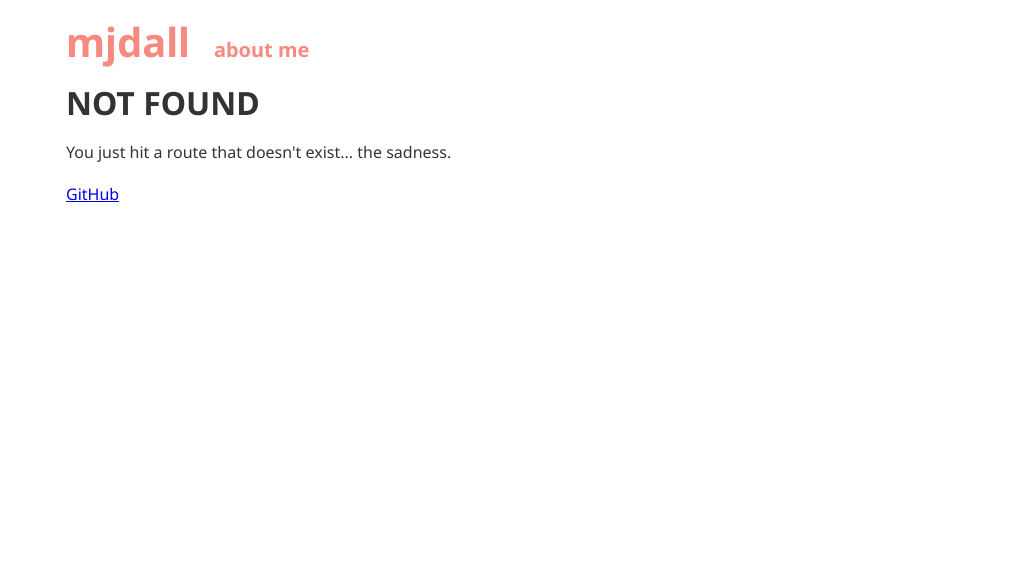
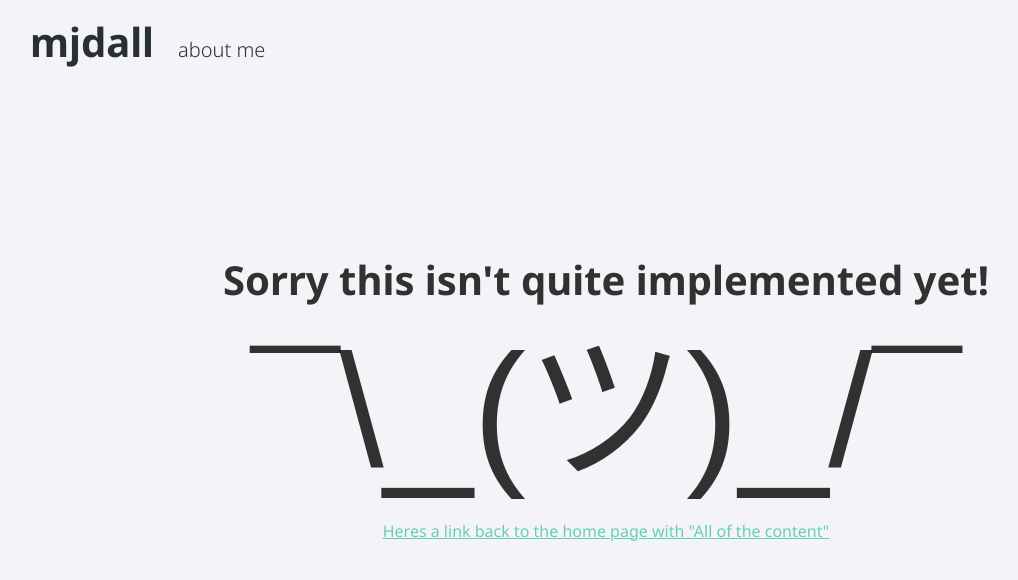
Before and after one commit to mjdall/mjdall-ps, a Gatsby site: page /about-me in a window 1280 px wide. Before the commit this address had no page. Shown: the whole page, without its empty margins (34-1052 px from the left). Built offline with nearby package versions, Linux system fonts and the light colour scheme; Gatsby itself is replaced by a stand-in of ours.

Commit message:
Layout Pages and define Styled Components

```diff
--- a/src/components/Header.js
+++ b/src/components/Header.js
@@ -2,23 +2,53 @@ import React from 'react'
 import { Link } from 'gatsby'
 import PropTypes from 'prop-types'
 
+import styled, { ThemeProvider } from 'styled-components'
 import HeaderText from './Style/HeaderText'
 
-const Header = ({ siteTitle }) => (
-  <header style={{ paddingTop: '20px' }}>
+const StyledHeader = styled.header`
+  position: fixed;
+  width: 100%;
+  height: 10vh;
+  top: 2.5vh;
+  left: 5vw;
+  right: 0;
+  bottom: 0;
+  z-index: 1;
+`
+
+const Header = ({ siteTitle, theme }) => (
+  <ThemeProvider theme={theme}>
+    <StyledHeader>
       <>
-      <HeaderText inline removeLink>
-        <Link to="/" style={{ textDecoration: 'none', color: '#F78A80' }}>
+        <HeaderText inline removeLink padRight>
+          <Link
+            to="/"
+            style={{
+              textDecoration: 'none',
+              color: theme.headerFontColour
+                ? theme.headerFontColour
+                : '#292F36',
+            }}
+          >
             {siteTitle}
           </Link>
         </HeaderText>
-      <HeaderText inline removeLink fontSize="1.25rem">
-        <Link to="/" style={{ textDecoration: 'none', color: '#F78A80' }}>
+        <HeaderText inline removeLink padRight thin fontSize="1.25rem">
+          <Link
+            to="/about-me"
+            style={{
+              textDecoration: 'none',
+              color: theme.headerFontColour
+                ? theme.headerFontColour
+                : '#292F36',
+            }}
+          >
             about me
           </Link>
         </HeaderText>
       </>
-  </header>
+    </StyledHeader>
+  </ThemeProvider>
 )
 
 Header.propTypes = {
--- a/src/components/MainLayout.js
+++ /dev/null
@@ -1,40 +0,0 @@
-import React from 'react'
-import PropTypes from 'prop-types'
-import { StaticQuery, graphql } from 'gatsby'
-
-import Header from './Header'
-// import CenterWrapper from './Style/CenterWrapper'
-
-const Layout = ({ children }) => (
-  <StaticQuery
-    query={graphql`
-      query SiteTitleQuery {
-        site {
-          siteMetadata {
-            title
-          }
-        }
-      }
-    `}
-    render={data => (
-      <>
-        <div
-          style={{
-            paddingLeft: `100px`,
-            paddingRight: `100px`,
-          }}
-        >
-          <Header siteTitle={data.site.siteMetadata.title} />
-          <main>{children}</main>
-          <a href="https://github.com/mjdall/mjdall-ps">GitHub</a>
-        </div>
-      </>
-    )}
-  />
-)
-
-Layout.propTypes = {
-  children: PropTypes.node.isRequired,
-}
-
-export default Layout
--- /dev/null
+++ b/src/components/PageLayout.js
@@ -0,0 +1,36 @@
+import React from 'react'
+import PropTypes from 'prop-types'
+import { StaticQuery, graphql } from 'gatsby'
+
+import Header from './Header'
+import PaddedMainContainer from './Style/PaddedMainContainer'
+import VerticalAlignContainer from './Style/VerticalAlignContainer'
+import { ThemeProvider } from 'styled-components'
+
+const PageLayout = ({ children, theme }) => (
+  <StaticQuery
+    query={graphql`
+      query SiteTitleQuery {
+        site {
+          siteMetadata {
+            title
+          }
+        }
+      }
+    `}
+    render={data => (
+      <ThemeProvider theme={theme}>
+        <PaddedMainContainer>
+          <Header siteTitle={data.site.siteMetadata.title} theme={theme} />
+          <VerticalAlignContainer>{children}</VerticalAlignContainer>
+        </PaddedMainContainer>
+      </ThemeProvider>
+    )}
+  />
+)
+
+PageLayout.propTypes = {
+  children: PropTypes.node.isRequired,
+}
+
+export default PageLayout
--- a/src/components/SEO.js
+++ b/src/components/SEO.js
@@ -26,7 +26,7 @@ function SEO({ description, lang, meta, title }) {
         lang,
       }}
       title={title}
-      titleTemplate={`%s | ${site.siteMetadata.title}`}
+      titleTemplate={`%s`}
       meta={[
         {
           name: `description`,
--- a/src/components/Style/HeaderText.js
+++ b/src/components/Style/HeaderText.js
@@ -6,6 +6,14 @@ const defaults = {
 
 export default styled.h1`
   font-size: ${props => (props.fontSize ? props.fontSize : defaults.fontSize)};
-  padding-right: 1.5rem;
+  padding-right: ${props => props.padRight && '1.5rem'};
   display: ${props => props.inline && 'inline-block'};
+  margin: ${props => props.removeMargins && '0'};
+  padding-bottom: ${props => props.padBottom && '0.25rem'};
+
+  font-weight: ${props => props.thin && '300'};
+  font-family: ${props =>
+    props.arial ? 'Arial' : props.theme.fontFamily && props.theme.fontFamily};
+  color: ${props =>
+    props.theme.headerFontColour && props.theme.headerFontColour};
 `
--- /dev/null
+++ b/src/components/Style/PaddedMainContainer.js
@@ -0,0 +1,16 @@
+import styled from 'styled-components'
+
+export default styled.div`
+  min-height: 100vh;
+  max-height: 100vh;
+  min-width: 100vw;
+  max-width: 100vw;
+  padding: 4vh 7vw 4vh 7vw;
+
+  text-align: ${props => props.centerElements && 'center'};
+  vertical-align: 'middle';
+  display: table;
+
+  background-color: ${props =>
+    props.theme.backgroundColour ? props.theme.backgroundColour : '#FFF'};
+`
--- a/src/components/Style/Shrug.js
+++ b/src/components/Style/Shrug.js
@@ -1,5 +1,10 @@
 import React from 'react'
+import HeaderText from './HeaderText'
 
-const Shrug = () => <p>¯\_(ツ)_/¯</p>
+const Shrug = () => (
+  <HeaderText fontSize="10rem" thin arial>
+    ¯\_(ツ)_/¯
+  </HeaderText>
+)
 
 export default Shrug
--- a/src/components/Style/Text.js
+++ b/src/components/Style/Text.js
@@ -2,4 +2,6 @@ import styled from 'styled-components'
 
 export default styled.p`
   font-size: ${props => props.fontSize};
+
+  color: ${props => props.theme.textFontColour && props.theme.textFontColour};
 `
--- /dev/null
+++ b/src/components/Style/VerticalAlignContainer.js
@@ -0,0 +1,10 @@
+import styled from 'styled-components'
+
+export default styled.main`
+  width: 100%;
+  height: 100%;
+  position: relative;
+  display: table-cell;
+  vertical-align: middle;
+  text-align: center;
+`
--- a/src/pages/404.js
+++ b/src/pages/404.js
@@ -1,14 +1,22 @@
 import React from 'react'
 
-import Layout from '../components/MainLayout'
+import PageLayout from '../components/PageLayout'
 import SEO from '../components/SEO'
+import HeaderText from '../components/Style/HeaderText'
+import Text from '../components/Style/Text'
+
+const notFoundTheme = {
+  backgroundColour: '#FE4A49',
+  headerFontColour: '#E6E6EA',
+  textFontColour: '#E6E6EA',
+}
 
 const NotFoundPage = () => (
-  <Layout>
+  <PageLayout theme={notFoundTheme}>
     <SEO title="404: Not found" />
-    <h1>NOT FOUND</h1>
-    <p>You just hit a route that doesn&#39;t exist... the sadness.</p>
-  </Layout>
+    <HeaderText>NOT FOUND</HeaderText>
+    <Text>You just hit a route that doesn&#39;t exist... the sadness.</Text>
+  </PageLayout>
 )
 
 export default NotFoundPage
--- /dev/null
+++ b/src/pages/about-me.js
@@ -0,0 +1,24 @@
+import React from 'react'
+import { Link } from 'gatsby'
+
+import PageLayout from '../components/PageLayout'
+import SEO from '../components/SEO'
+import HeaderText from '../components/Style/HeaderText'
+import Shrug from '../components/Style/Shrug'
+
+const aboutMeTheme = {
+  backgroundColour: '#F4F4F8',
+}
+
+const AboutMe = () => (
+  <PageLayout theme={aboutMeTheme}>
+    <SEO title="about me" />
+    <HeaderText>Sorry this isn't quite implemented yet!</HeaderText>
+    <Shrug />
+    <Link to="/" style={{ color: '#65CEB9' }}>
+      Heres a link back to the home page with "All of the content"
+    </Link>
+  </PageLayout>
+)
+
+export default AboutMe
```
Also changed, not shown: src/components/Style/CenterWrapper.js (deleted, +0 -29 lines), src/components/Style/FullPageDisplay.js (added, +11 -0 lines), src/pages/index.js (+21 -11 lines), src/pages/page-2.js (deleted, +0 -16 lines), README.md, 1 other file. Lines whose indentation alone changed are shown as unchanged.
